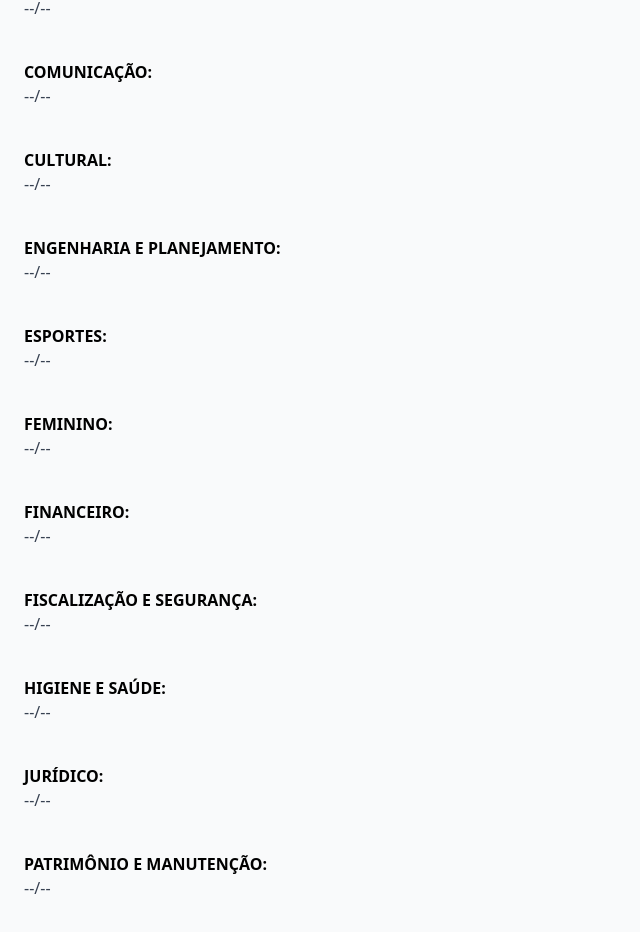
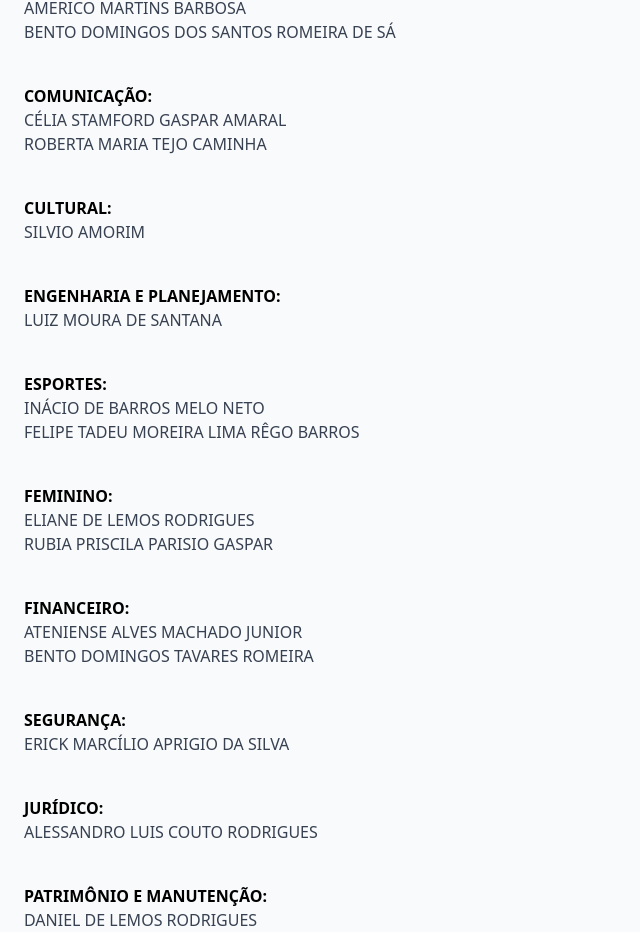
Before and after one commit to Princyrr/clubeportugues, a React (Vite) app: page /diretoria in a window 1280 px wide. Shown: the part 776-1708 px from the top of the page, without its empty margins (0-640 px from the left). Built offline with nearby package versions, Linux system fonts and the light colour scheme.

Commit message:
atualizando arquivos

```diff
--- a/src/components/Diretoria.tsx
+++ b/src/components/Diretoria.tsx
@@ -1,4 +1,4 @@
-import React from "react";
+
 import { motion } from "framer-motion";
 
 const Diretoria = () => {
@@ -51,80 +51,93 @@ const Diretoria = () => {
           <div>
             <p className="font-bold">ADMINISTRATIVO:</p>
             <p className="text-gray-700">
-              --/--
+              WALDOMIRO MARIANO SÁ FILHO
             </p>
           </div>
 
           <div>
             <p className="font-bold">COMERCIAL:</p>
             <p className="text-gray-700">
-              --/--
+              AMERICO MARTINS BARBOSA
+
+            </p>
+            <p className="text-gray-700">
+
+              BENTO DOMINGOS DOS SANTOS ROMEIRA DE SÁ
             </p>
           </div>
 
           <div>
             <p className="font-bold">COMUNICAÇÃO:</p>
-            <p className="text-gray-700">--/--</p>
+            <p className="text-gray-700">CÉLIA STAMFORD GASPAR AMARAL</p>
+            <p className="text-gray-700">ROBERTA MARIA TEJO CAMINHA</p>
           </div>
 
           <div>
             <p className="font-bold">CULTURAL:</p>
             <p className="text-gray-700">
-              --/--
+              SILVIO AMORIM
             </p>
           </div>
 
           <div>
             <p className="font-bold">ENGENHARIA E PLANEJAMENTO:</p>
             <p className="text-gray-700">
-              --/--
+             LUIZ MOURA DE SANTANA
             </p>
           </div>
 
           <div>
             <p className="font-bold">ESPORTES:</p>
             <p className="text-gray-700">
-              --/--
+              INÁCIO DE BARROS MELO NETO
+            </p>
+            <p className="text-gray-700">
+              FELIPE TADEU MOREIRA LIMA RÊGO BARROS
             </p>
           </div>
 
           <div>
             <p className="font-bold">FEMININO:</p>
             <p className="text-gray-700">
-              --/--
+              ELIANE DE LEMOS RODRIGUES
+            </p>
+            <p className="text-gray-700">
+              RUBIA PRISCILA PARISIO GASPAR
             </p>
           </div>
 
           <div>
             <p className="font-bold">FINANCEIRO:</p>
-            <p className="text-gray-700">--/--</p>
+            <p className="text-gray-700">ATENIENSE ALVES MACHADO JUNIOR</p>
+            <p className="text-gray-700">BENTO DOMINGOS TAVARES ROMEIRA</p>
           </div>
 
           <div>
-            <p className="font-bold">FISCALIZAÇÃO E SEGURANÇA:</p>
-            <p className="text-gray-700">--/--</p>
+            <p className="font-bold">SEGURANÇA:</p>
+            <p className="text-gray-700">ERICK MARCÍLIO APRIGIO DA SILVA</p>
           </div>
 
-          <div>
-            <p className="font-bold">HIGIENE E SAÚDE:</p>
-            <p className="text-gray-700">--/--</p>
-          </div>
 
           <div>
             <p className="font-bold">JURÍDICO:</p>
-            <p className="text-gray-700">--/--</p>
+            <p className="text-gray-700">ALESSANDRO LUIS COUTO RODRIGUES</p>
           </div>
 
           <div>
             <p className="font-bold">PATRIMÔNIO E MANUTENÇÃO:</p>
             <p className="text-gray-700">
-              --/--
+             DANIEL DE LEMOS RODRIGUES
+            </p>
+            <p className="text-gray-700">
+             PAULINO JOSÉ DOS SANTOS ROMEIRA DE SÁ FERREIRA
             </p>
           </div>
 
           <div>
             <p className="font-bold">SOCIAL:</p>
-            <p className="text-gray-700">--/--</p>
+            <p className="text-gray-700">PAULO DE TARSO DORNELAS DE ANDRADE</p>
+            <p className="text-gray-700">MARIA LÚCIA BRAVO CISNEIRO CAVALCANTI</p>
           </div>
         </div>
 
```
